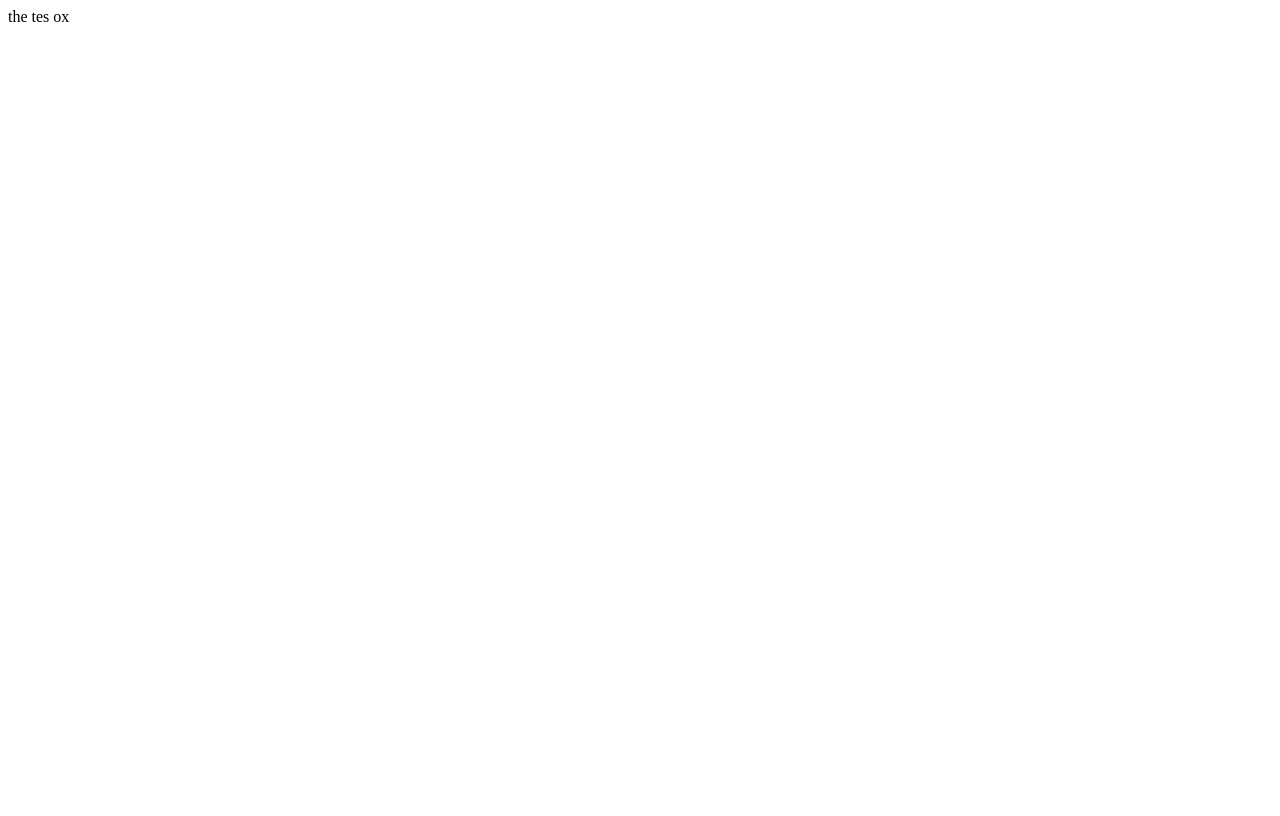
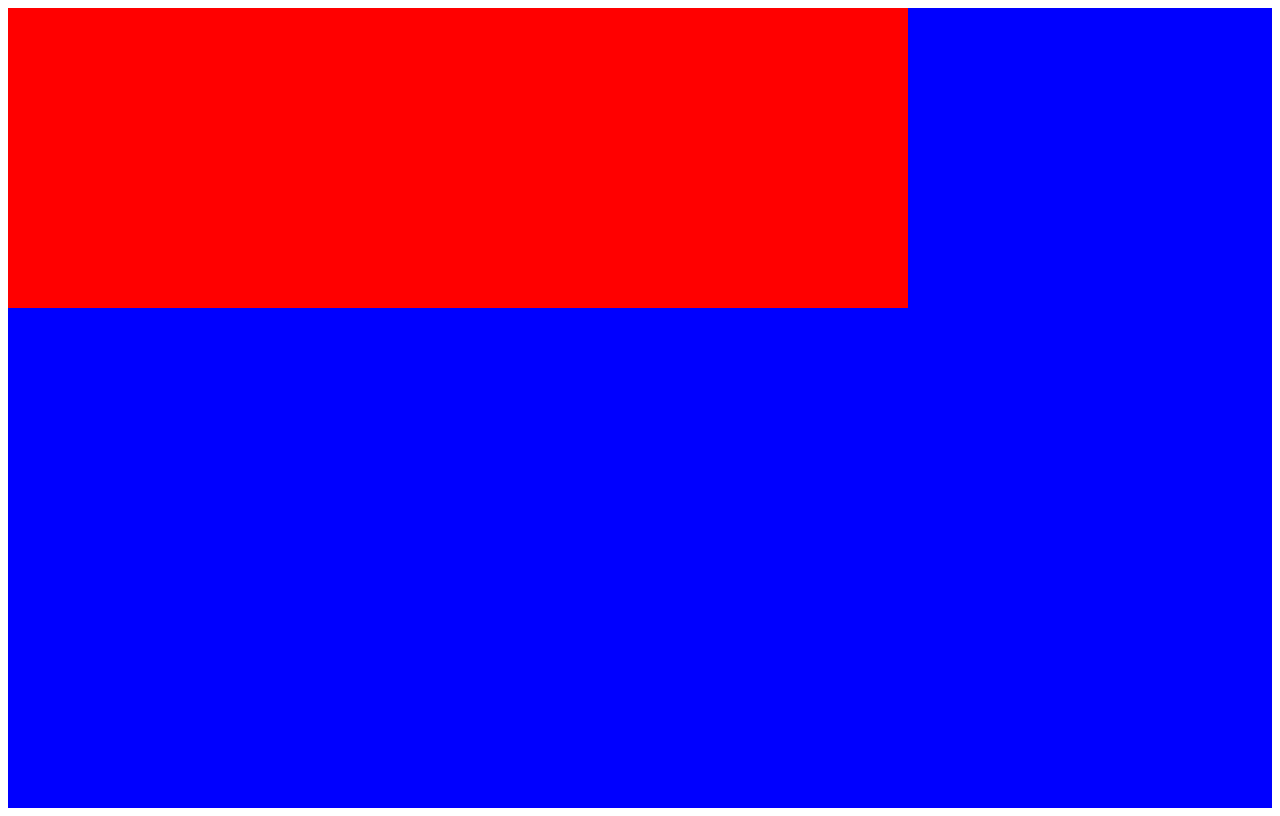
Before and after one commit to mattywong/transperth, a React app: page / in a window 1280 px wide. Built offline with nearby package versions, Linux system fonts and the light colour scheme.

Commit message:
server side styled-components rendering

```diff
--- a/client/index.html
+++ b/client/index.html
@@ -5,6 +5,8 @@
     <meta http-equiv="X-UA-Compatible" content="IE=edge" />
     <title>Page Title</title>
     <meta name="viewport" content="width=device-width, initial-scale=1" />
+
+    <!-- STYLES -->
   </head>
   <body>
     <div id="root"><!-- CONTENT --></div>
--- a/client/src/ui/HelloWorld.js
+++ b/client/src/ui/HelloWorld.js
@@ -1,4 +1,27 @@
 import React from "react";
+import styled from "styled-components";
 
-const HelloWorld = props => <div>the tes ox</div>;
+const Carousel = styled.div`
+  width: 100%;
+  height: 100vh;
+  display: flex;
+  background-color: blue;
+  overflow: auto;
+`;
+
+Carousel.Slide = styled.div`
+  flex: 0 0 300px;
+  height: 300px;
+  background: red;
+`;
+
+const HelloWorld = props => {
+  return (
+    <Carousel>
+      <Carousel.Slide />
+      <Carousel.Slide />
+      <Carousel.Slide />
+    </Carousel>
+  );
+};
 export default HelloWorld;
--- a/index.js
+++ b/index.js
@@ -48,7 +48,9 @@ async function start() {
     compiler.plugin("done", function() {
       console.log("Clearing /client/ module cache from server");
       Object.keys(require.cache).forEach(function(id) {
-        if (/[\/\\]client[\/\\]/.test(id)) delete require.cache[id];
+        if (/[\/\\]client[\/\\]/.test(id)) {
+          delete require.cache[id];
+        }
       });
     });
 
--- a/package.json
+++ b/package.json
@@ -19,6 +19,7 @@
     "react": "^16.8.6",
     "react-dom": "^16.8.6",
     "react-hot-loader": "^4.8.8",
+    "styled-components": "^4.2.1",
     "ws": "^7.0.0"
   },
   "devDependencies": {
@@ -30,6 +31,7 @@
     "babel-eslint": "9.x",
     "babel-loader": "^8.0.6",
     "babel-plugin-dynamic-import-node": "^2.2.0",
+    "babel-plugin-styled-components": "^1.10.0",
     "chokidar": "^3.0.0",
     "eslint": "5.x",
     "eslint-config-react-app": "^4.0.1",
@@ -52,6 +54,9 @@
       ]
     ],
     "plugins": [
+      [
+        "babel-plugin-styled-components"
+      ],
       "@babel/plugin-transform-runtime",
       "dynamic-import-node"
     ]
```
Also changed, not shown: 2 other files (tests, documents, lock files or other folders).
